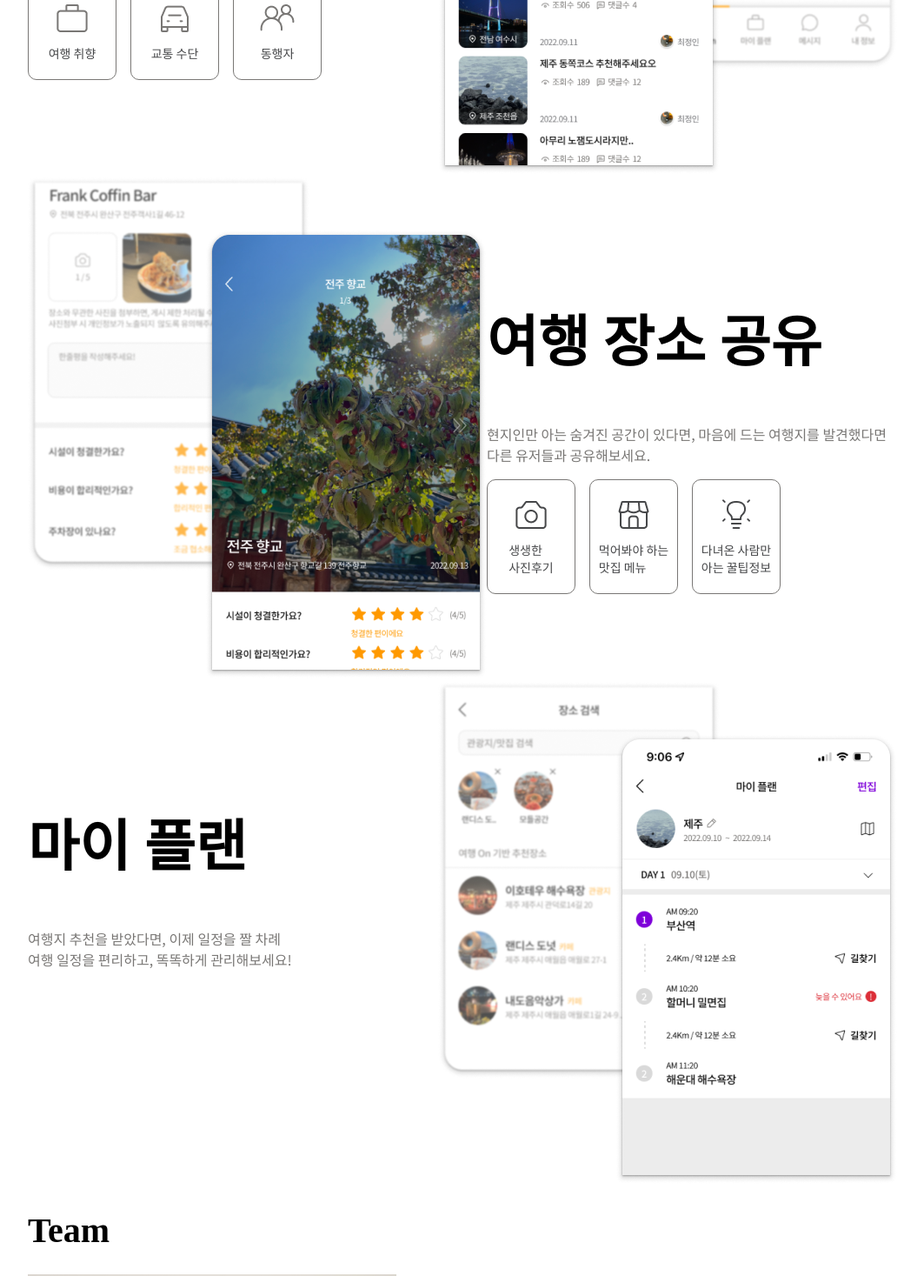
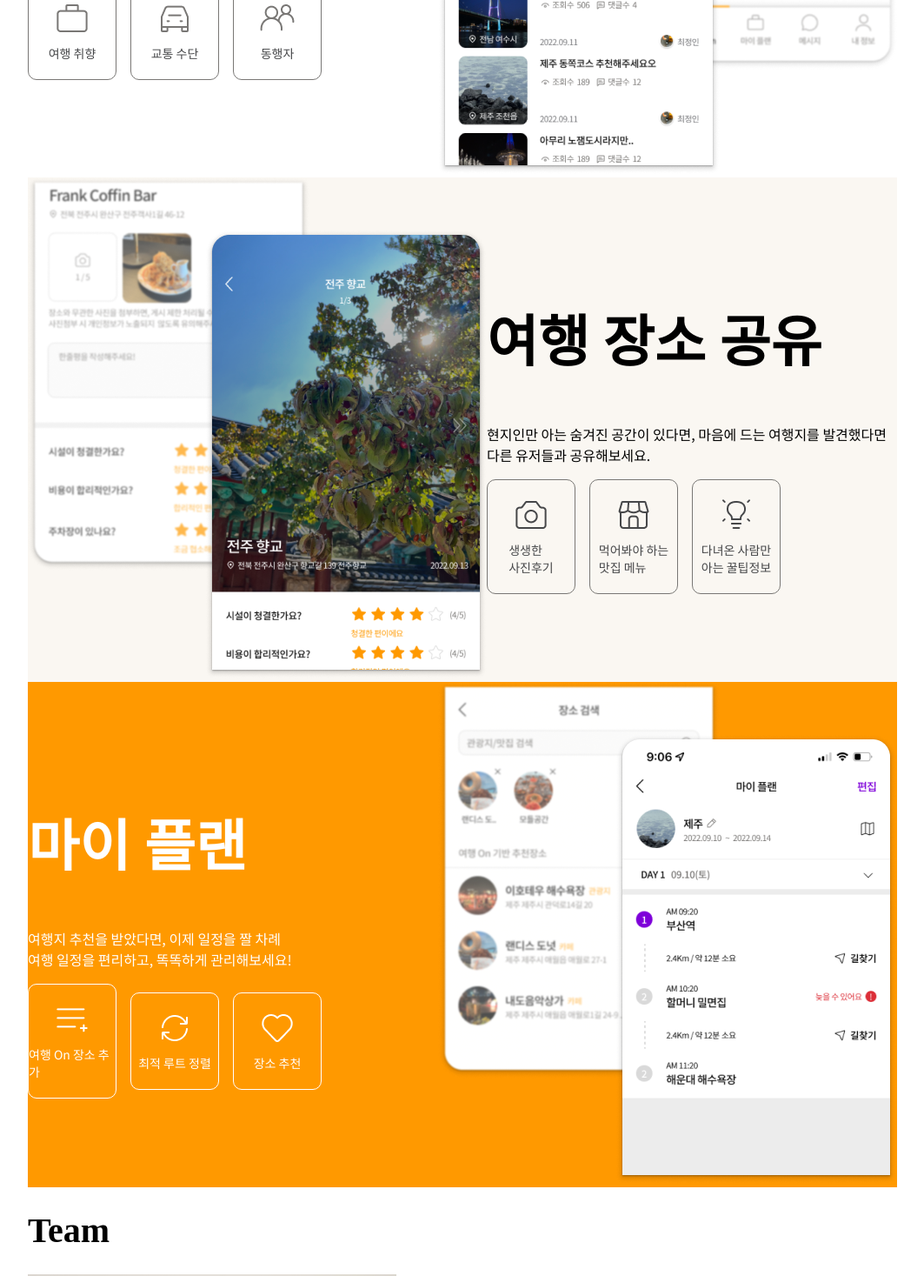
Before and after one commit to TGT-SWM/heylocal-landing-page, a React (Create React App) app: page / in a window 1280 px wide. Shown: the part 1330-2797 px from the top of the page at 87% size, without its empty margins (108-1171 px from the left). Built offline with nearby package versions, Linux system fonts and the light colour scheme; a web font is replaced by a local one.

Commit message:
feat: 섹션 배경 추가

```diff
--- a/src/views/components/Section.jsx
+++ b/src/views/components/Section.jsx
@@ -6,6 +6,7 @@ export const Section = styled.section`
   flex-direction: row;
   justify-content: space-between;
   align-items: center;
+  background-color: ${(props) => props.color ?? '#ffffff'};
 
   @media (max-width: 1000px) {
     flex-direction: column;
@@ -16,10 +17,12 @@ export const SectionTitle = styled.h1`
   font-family: 'SBAggroB';
   font-size: 64px;
   font-weight: medium;
+  color: ${(props) => props.color ?? '#000000'};
 `;
 
 export const SectionDesc = styled.p`
   font-family: 'Noto Sans KR', sans-serif;
   color: #797775;
   font-weight: medium;
+  color: ${(props) => props.color ?? '#000000'};
 `;
--- a/src/views/sections/Header.jsx
+++ b/src/views/sections/Header.jsx
@@ -5,7 +5,7 @@ import qrcode from '../../assets/images/qrcode.jpg';
 
 function Header() {
   return (
-    <Section className="Header">
+    <Section className="Header" color="#faf7f2">
       <div>
         <SectionTitle>
           내 손 안의
--- a/src/views/sections/MyPlan.jsx
+++ b/src/views/sections/MyPlan.jsx
@@ -8,10 +8,10 @@ import heartIcon from '../../assets/images/icon-heart.png';
 
 function MyPlan() {
   return (
-    <Section className="MyPlan">
+    <Section className="MyPlan" color="#ff9900">
       <div>
-        <SectionTitle>마이 플랜</SectionTitle>
-        <SectionDesc>
+        <SectionTitle color="#ffffff">마이 플랜</SectionTitle>
+        <SectionDesc color="#ffffff">
           여행지 추천을 받았다면, 이제 일정을 짤 차례
           <br />
           여행 일정을 편리하고, 똑똑하게 관리해보세요!
--- a/src/views/sections/Opinion.jsx
+++ b/src/views/sections/Opinion.jsx
@@ -8,7 +8,7 @@ import bulbIcon from '../../assets/images/icon-bulb.png';
 
 function Opinion() {
   return (
-    <Section className="Opinion">
+    <Section className="Opinion" color="#faf7f2">
       <div>
         <img src={screenshot} alt="screenshot" />
       </div>
```
